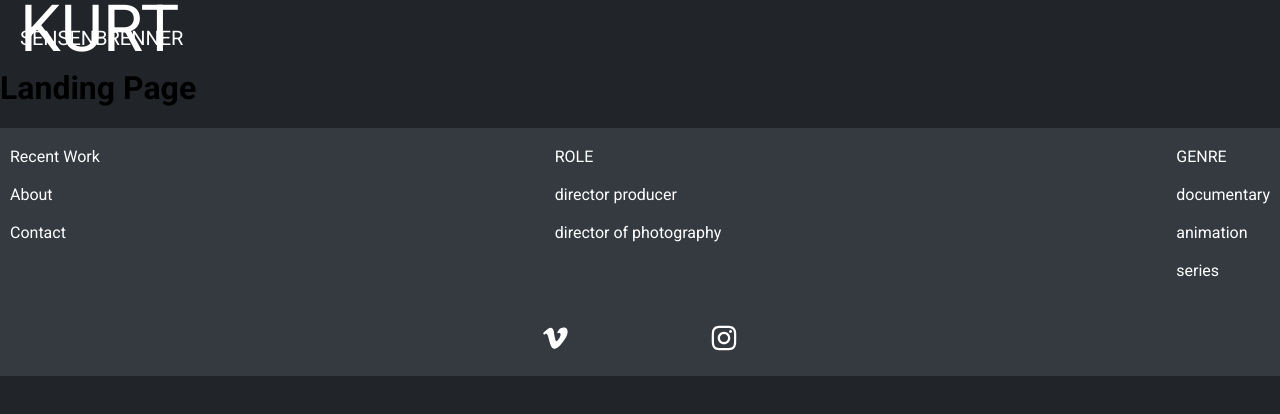
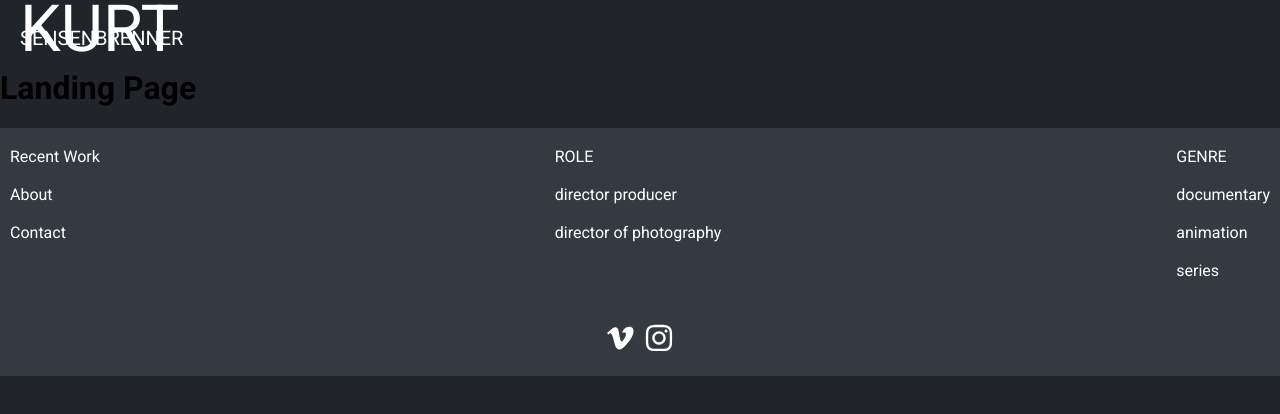
Before and after one commit to mwkwsd/sensensomething, a React (Create React App) app: page / in a window 1280 px wide. Shown: the top 414 px of the page. Built offline with nearby package versions, Linux system fonts and the light colour scheme.

Commit message:
Working Bottom Icon Links

```diff
--- /dev/null
+++ b/src/assets/socialLinks/SocialLinks.ts
@@ -0,0 +1,12 @@
+// Allows Kurt to add additional Social Links'
+// as well as easily update URLs if they change
+
+interface SocialLinks {
+  vimeo: string;
+  instagram: string;
+}
+
+export const socialLinks: SocialLinks = {
+  vimeo: 'https://www.vimeo.com/',
+  instagram: 'https://www.instagram.com/',
+};
--- /dev/null
+++ b/src/components/atoms/footer/IconNavigation.tsx
@@ -0,0 +1,20 @@
+import React from 'react';
+import BottomNavigationAction from '@mui/material/BottomNavigationAction';
+
+interface IconNavigationProps {
+  icon: React.ReactNode;
+  href: string;
+  sx?: React.CSSProperties; // Add this line to include styling prop
+}
+
+export function IconNavigation({ icon, href, sx }: IconNavigationProps): JSX.Element {
+  return (
+    <BottomNavigationAction
+      icon={icon}
+      sx={{ color: 'white', fontSize: '30px', ...sx }}
+      href={href}
+      target="_blank"
+      rel="noopener noreferrer"
+    />
+  );
+}
--- /dev/null
+++ b/src/components/molecules/footer/BottomIcons.tsx
@@ -0,0 +1,23 @@
+import React from 'react';
+import BottomNavigation from '@mui/material/BottomNavigation';
+import { RiVimeoFill } from 'react-icons/ri';
+import { FaInstagram } from 'react-icons/fa';
+import { socialLinks } from '../../../assets/socialLinks/SocialLinks';
+import { IconNavigation } from '../../atoms/footer/IconNavigation';
+
+export function BottomIcons() {
+  return (
+    <BottomNavigation sx={{ backgroundColor: '#343A40', marginTop: 'auto', display: 'flex', justifyContent: 'center' }}>
+      <IconNavigation
+        icon={<RiVimeoFill />}
+        href={socialLinks.vimeo}
+        sx={{ marginRight: '-150px' }}
+      />
+      <IconNavigation
+        icon={<FaInstagram />}
+        href={socialLinks.instagram}
+        sx={{ marginLeft: '20px' }}
+      />
+    </BottomNavigation>
+  );
+}
--- a/src/components/molecules/footers/BottomIcons.tsx
+++ /dev/null
@@ -1,21 +0,0 @@
-import BottomNavigation from '@mui/material/BottomNavigation'
-import BottomNavigationAction from '@mui/material/BottomNavigationAction'
-import { RiVimeoFill } from 'react-icons/ri'
-import { FaInstagram } from 'react-icons/fa'
-
-export function BottomIcons() {
-  return (
-    <BottomNavigation sx={{ backgroundColor: '#343A40', marginTop: 'auto' }}>
-      <BottomNavigationAction
-        label="Vimeo"
-        icon={<RiVimeoFill />}
-        sx={{ color: 'white', fontSize: '30px' }}
-      />
-      <BottomNavigationAction
-        label="Instagram"
-        icon={<FaInstagram />}
-        sx={{ color: 'white', fontSize: '30px' }}
-      />
-    </BottomNavigation>
-  )
-}
--- a/src/components/organisms/Footer/Footer.tsx
+++ b/src/components/organisms/Footer/Footer.tsx
@@ -1,4 +1,4 @@
-import { FooterLinks } from '../../molecules/footers/FooterLinks'
+import { FooterLinks } from '../../molecules/footer/FooterLinks'
 import {
   navLinks,
   roles,
@@ -6,7 +6,7 @@ import {
   Role,
   Genre,
 } from '../../../common/constants/enums'
-import { BottomIcons } from '../../molecules/footers/BottomIcons'
+import { BottomIcons } from '../../molecules/footer/BottomIcons'
 import { kurtTheme } from '../../../theme'
 import { enumMappings } from '../../../common/constants/constants'
 
```
Also changed, not shown: src/components/molecules/footer/FooterLinks.tsx (renamed from src/components/molecules/footers/FooterLinks.tsx).
